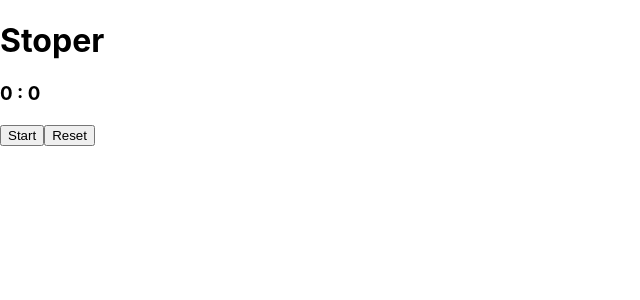
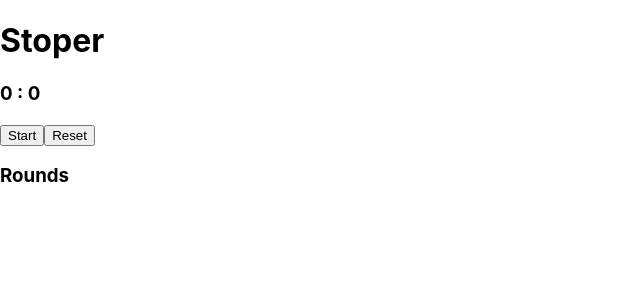
Before and after one commit to sroszyk/sda-react-124, a React (Create React App) app: page / in a window 1280 px wide. Shown: the top 300 px of the page, without its empty margins (0-640 px from the left). Built offline with nearby package versions, Linux system fonts and the light colour scheme.

Commit message:
List component

```diff
--- a/src/App.js
+++ b/src/App.js
@@ -1,5 +1,6 @@
 import './App.css';
 import React from 'react';
+import List from "./List";
 
 class App extends React.Component {
 
@@ -84,13 +85,7 @@ class App extends React.Component {
         {!this.state.isActive && <button onClick={this.resetStoper}>Reset</button>}
         {this.state.isActive && <button onClick={this.stopStoper}>Stop</button>}
         {this.state.isActive && <button onClick={this.addRound}>Round</button>}
-        <ol>
-          {
-            this.state.rounds.map((round, idx) =>
-              <li key={idx}>{round.seconds} : {round.decySeconds}</li>
-            )
-          }
-        </ol>
+        <List title="Rounds" rounds={this.state.rounds}></List>
       </div>
     );
   }
--- /dev/null
+++ b/src/List.js
@@ -0,0 +1,20 @@
+import React from 'react';
+
+class List extends React.Component {
+    render() {
+        return (
+            <div>
+                <h3>{this.props.title}</h3>
+                <ol>
+                    {
+                        this.props.rounds.map((round, idx) =>
+                            <li key={idx}>{round.seconds} : {round.decySeconds}</li>
+                        )
+                    }
+                </ol>
+            </div>
+        );
+    }
+}
+
+export default List;
```
